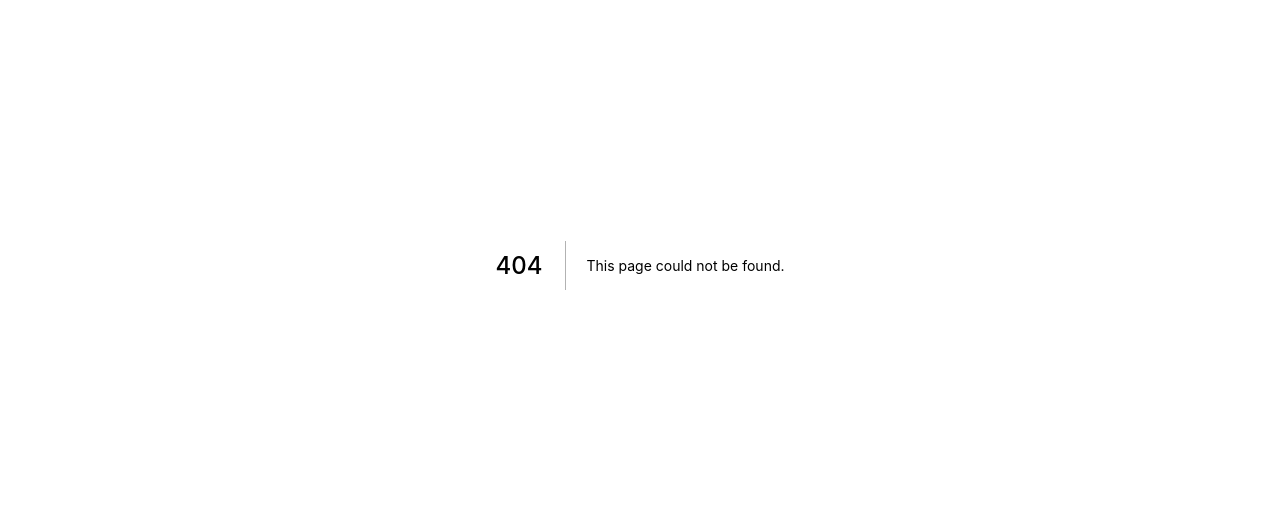
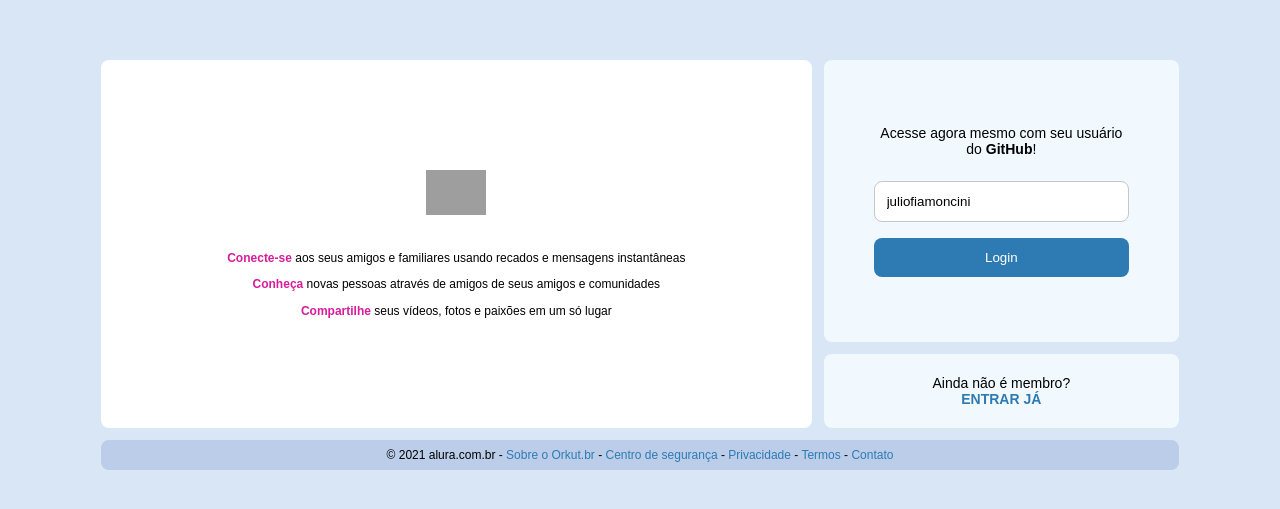
Before and after one commit to juliofiamoncini/alurakut, a Next.js app: page /login in a window 1280 px wide. Before the commit this address had no page. Shown: the part 135-644 px from the top of the page. Built offline with nearby package versions, Linux system fonts and the light colour scheme; grey boxes are pictures that could not be loaded.

Commit message:
Implement authentication via token utilizing cookies

```diff
--- a/package.json
+++ b/package.json
@@ -8,7 +8,9 @@
   },
   "dependencies": {
     "datocms-client": "^3.4.11",
+    "jsonwebtoken": "^8.5.1",
     "next": "latest",
+    "nookies": "^2.5.2",
     "react": "^17.0.2",
     "react-dom": "^17.0.2",
     "react-is": "^17.0.2",
--- /dev/null
+++ b/pages/login.js
@@ -0,0 +1,82 @@
+import React from 'react';
+// Hook do NextJS
+import { useRouter } from 'next/router';
+import nookies from 'nookies';
+
+export default function LoginScreen() {
+    const router = useRouter();
+    const [githubUser, setGithubUser] = React.useState('juliofiamoncini');
+
+    return (
+        <main style={{ display: 'flex', flex: 1, alignItems: 'center', justifyContent: 'center' }}>
+            <div className="loginScreen">
+                <section className="logoArea">
+                    <img src="https://alurakut.vercel.app/logo.svg" />
+
+                    <p><strong>Conecte-se</strong> aos seus amigos e familiares usando recados e mensagens instantâneas</p>
+                    <p><strong>Conheça</strong> novas pessoas através de amigos de seus amigos e comunidades</p>
+                    <p><strong>Compartilhe</strong> seus vídeos, fotos e paixões em um só lugar</p>
+                </section>
+
+                <section className="formArea">
+                    <form className="box" onSubmit={(infosDoEvento) => {
+                        infosDoEvento.preventDefault();
+                        // alert('Alguém clicou no botão!')
+                        console.log('Usuário: ', githubUser)
+                        fetch('https://alurakut.vercel.app/api/login', {
+                            method: 'POST',
+                            headers: {
+                                'Content-Type': 'application/json'
+                            },
+                            body: JSON.stringify({ githubUser: githubUser })
+                        })
+                            .then(async (respostaDoServer) => {
+                                const dadosDaResposta = await respostaDoServer.json()
+                                const token = dadosDaResposta.token;
+                                nookies.set(null, 'USER_TOKEN', token, {
+                                    path: '/',
+                                    maxAge: 86400 * 7
+                                })
+                                router.push('/')
+                            })
+                    }}>
+                        <p>
+                            Acesse agora mesmo com seu usuário do <strong>GitHub</strong>!
+                        </p>
+                        <input
+                            placeholder="Usuário"
+                            value={githubUser}
+                            onChange={(evento) => {
+                                setGithubUser(evento.target.value)
+                            }}
+                        />
+                        {githubUser.length === 0
+                            ? 'Preencha o campo'
+                            : ''
+                        }
+                        <button type="submit">
+                            Login
+                        </button>
+                    </form>
+
+                    <footer className="box">
+                        <p>
+                            Ainda não é membro? <br />
+                            <a href="/login">
+                                <strong>
+                                    ENTRAR JÁ
+                                </strong>
+                            </a>
+                        </p>
+                    </footer>
+                </section>
+
+                <footer className="footerArea">
+                    <p>
+                        © 2021 alura.com.br - <a href="/">Sobre o Orkut.br</a> - <a href="/">Centro de segurança</a> - <a href="/">Privacidade</a> - <a href="/">Termos</a> - <a href="/">Contato</a>
+                    </p>
+                </footer>
+            </div>
+        </main>
+    )
+}
```
Also changed, not shown: pages/index.js (+36 -2 lines), 1 other file (tests, documents, lock files or other folders).
